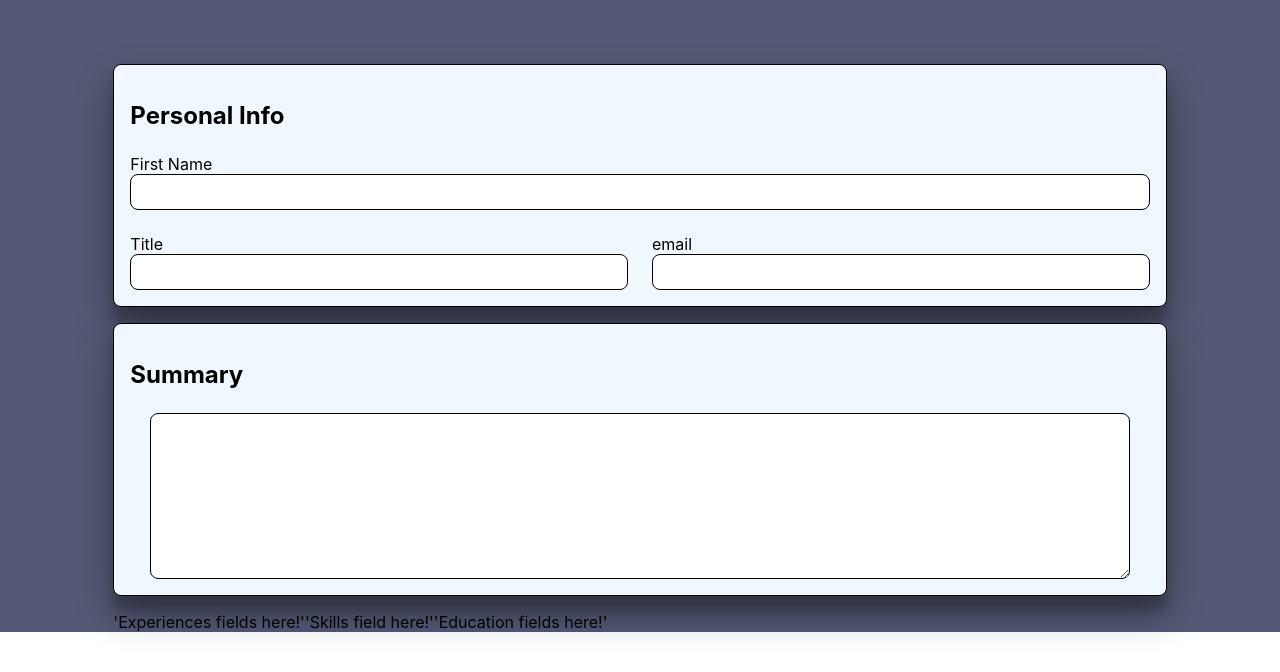
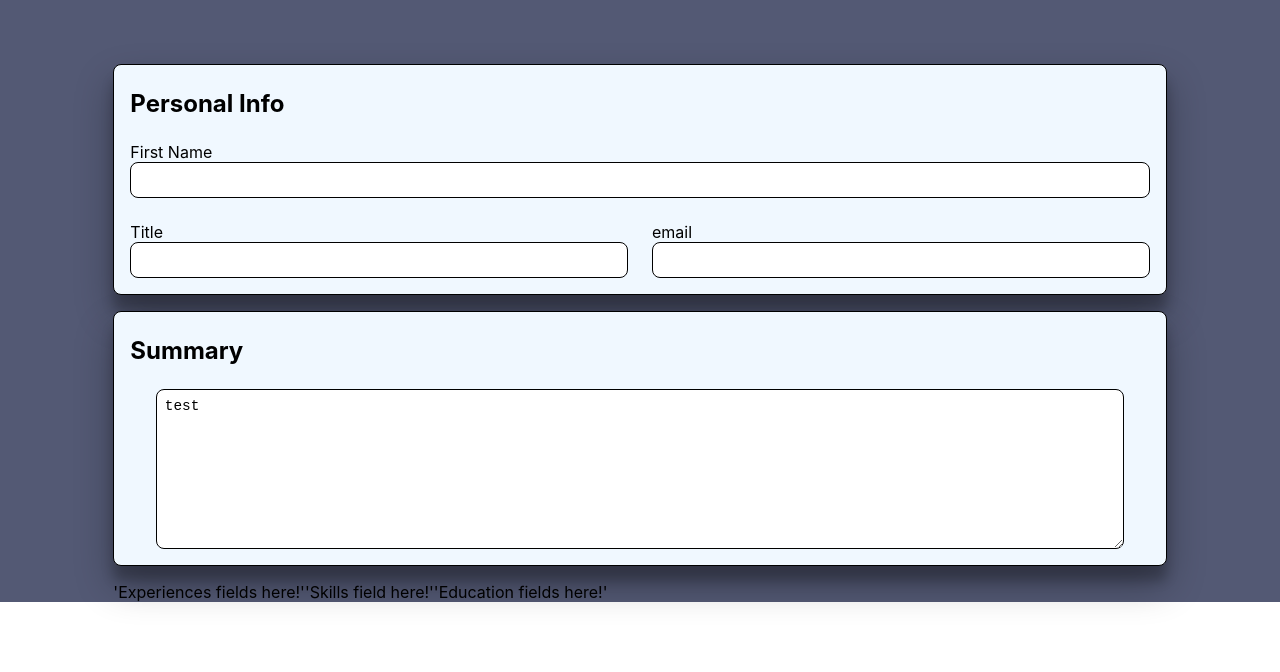
Before and after one commit to izumi-san/cv-generator, a React (Create React App) app: page / in a window 1280 px wide. Shown: the top 672 px of the page. Built offline with nearby package versions, Linux system fonts and the light colour scheme; the HTML template or start-up script is replaced by a standard one.

Commit message:
refatorado css e realocado componente CustomInput

```diff
--- a/src/App.js
+++ b/src/App.js
@@ -1,9 +1,9 @@
-import './App.css';
+import style from './App.module.scss';
 import FormContainer from './components/FormContainer';
 
 function App() {
   return (
-    <div className='App'>
+    <div className={style.App}>
       <FormContainer />
     </div>
   );
--- a/src/App.css
+++ b/src/App.module.scss
@@ -2,10 +2,7 @@
   padding-inline: 0.5rem;
   background-color: #535974;
   padding-top: 4rem;
-}
-
-@media (min-width: 40em) {
-  .App {
+  @media (min-width: 40em) {
     display: grid;
     grid-template-columns: 1fr 10fr 1fr;
   }
--- a/src/components/FormContainer/CustomInput/CustomInput.module.scss
+++ b/src/components/CustomInput/CustomInput.module.scss
@@ -1,6 +1,6 @@
 .customInputWrapper {
-  display: flex;
-  flex-direction: column-reverse;
+  display: grid;
+  font-size: 1rem;
   &:focus-within label {
     color: royalblue;
     transition: 300ms;
--- a/src/components/FormContainer/CustomInput/index.tsx
+++ b/src/components/CustomInput/index.tsx
@@ -13,6 +13,10 @@ interface inputProps {
 function CustomInput(props: inputProps) {
   return (
     <div className={style.customInputWrapper}>
+      <label
+        className={style.customLabel}
+        htmlFor={props.name}
+      >{` ${props.label} `}</label>
       <input
         className={style.customInput}
         value={props.value}
@@ -20,10 +24,6 @@ function CustomInput(props: inputProps) {
         name={props.name}
         onChange={(e) => props.onChange(e)}
       />
-      <label
-        className={style.customLabel}
-        htmlFor={props.name}
-      >{` ${props.label} `}</label>
     </div>
   );
 }
--- a/src/components/CustomTextArea/CustomTextArea.module.scss
+++ b/src/components/CustomTextArea/CustomTextArea.module.scss
@@ -7,12 +7,14 @@
     min-height: 20vh;
     border: 1px solid;
     border-radius: 8px;
+    height: 2rem;
+    padding: 0.5rem;
+    font-size: 0.9rem;
+    box-sizing: border-box;
     @media (min-width: 500px) {
       min-height: 45hv;
       min-width: 95%;
     }
-    height: 2rem;
-    padding-left: 0.5rem;
     &:focus {
       outline: none;
       box-shadow: 0px 2px 2px royalblue;
--- a/src/components/CustomTextArea/index.tsx
+++ b/src/components/CustomTextArea/index.tsx
@@ -15,7 +15,7 @@ function CustomTextArea(props: textAreaProps) {
         className={style.textArea}
         onChange={props.onChange}
         placeholder={props.placeholder}
-        value={props.value}
+        value={props.value||'test'}
         name={props.name}
       ></textarea>
     </div>
--- a/src/components/FormContainer/FormSection.module.scss
+++ b/src/components/FormContainer/FormSection.module.scss
@@ -7,7 +7,8 @@
   display: grid;
   gap: 1rem;
   h2 {
-    margin-bottom: 0px;
+    margin-bottom: 0;
+    margin-top: 0.5rem;
   }
   @media (min-width: 320px) {
     & > section {
--- a/src/components/FormContainer/components/PersonalInfoSection/index.tsx
+++ b/src/components/FormContainer/components/PersonalInfoSection/index.tsx
@@ -1,4 +1,4 @@
-import CustomInput from './../../CustomInput';
+import CustomInput from './../../../CustomInput';
 import style from './../../FormSection.module.scss'
 
 interface Props {
--- a/src/index.css
+++ b/src/index.css
@@ -11,3 +11,12 @@ code {
   font-family: source-code-pro, Menlo, Monaco, Consolas, 'Courier New',
     monospace;
 }
+.App {
+  padding-inline: 0.5rem;
+  background-color: #535974;
+  padding-top: 4rem;
+  @media (min-width: 40em) {
+    display: grid;
+    grid-template-columns: 1fr 10fr 1fr;
+  }
+}
```
Also changed, not shown: src/components/FormContainer/components/PersonalInfoSection/PersonalInfoSection.module.scss (added).
